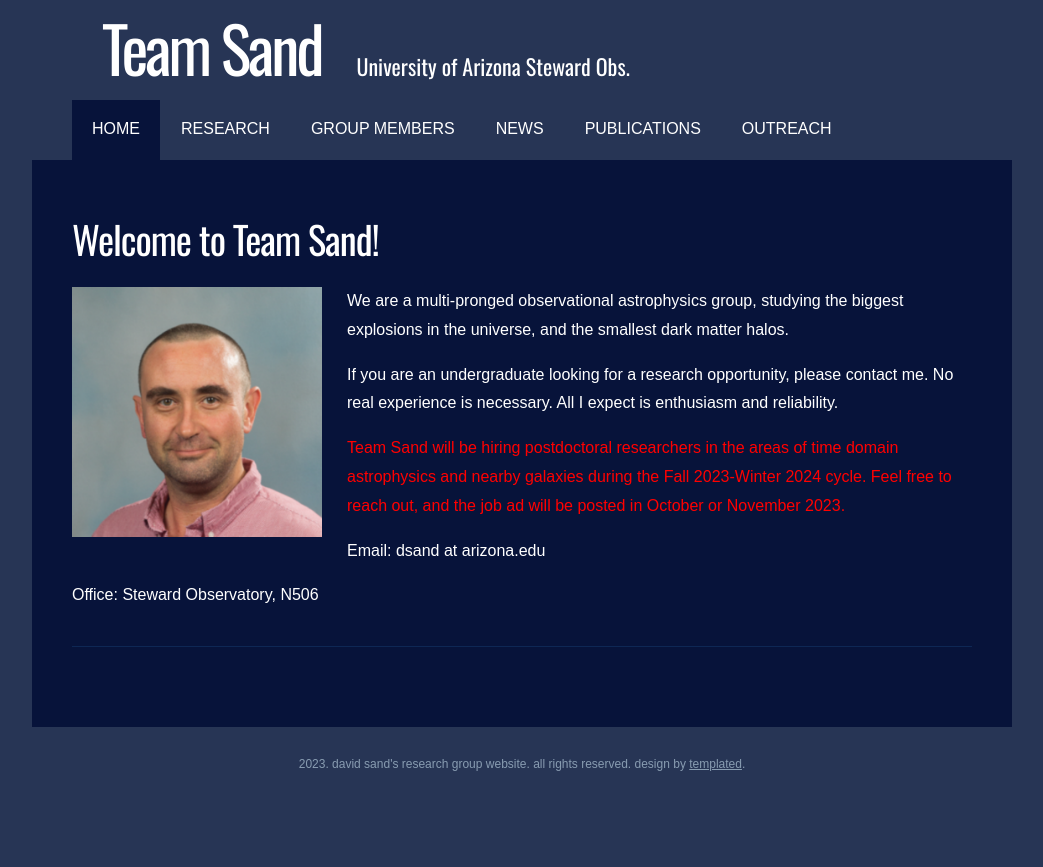
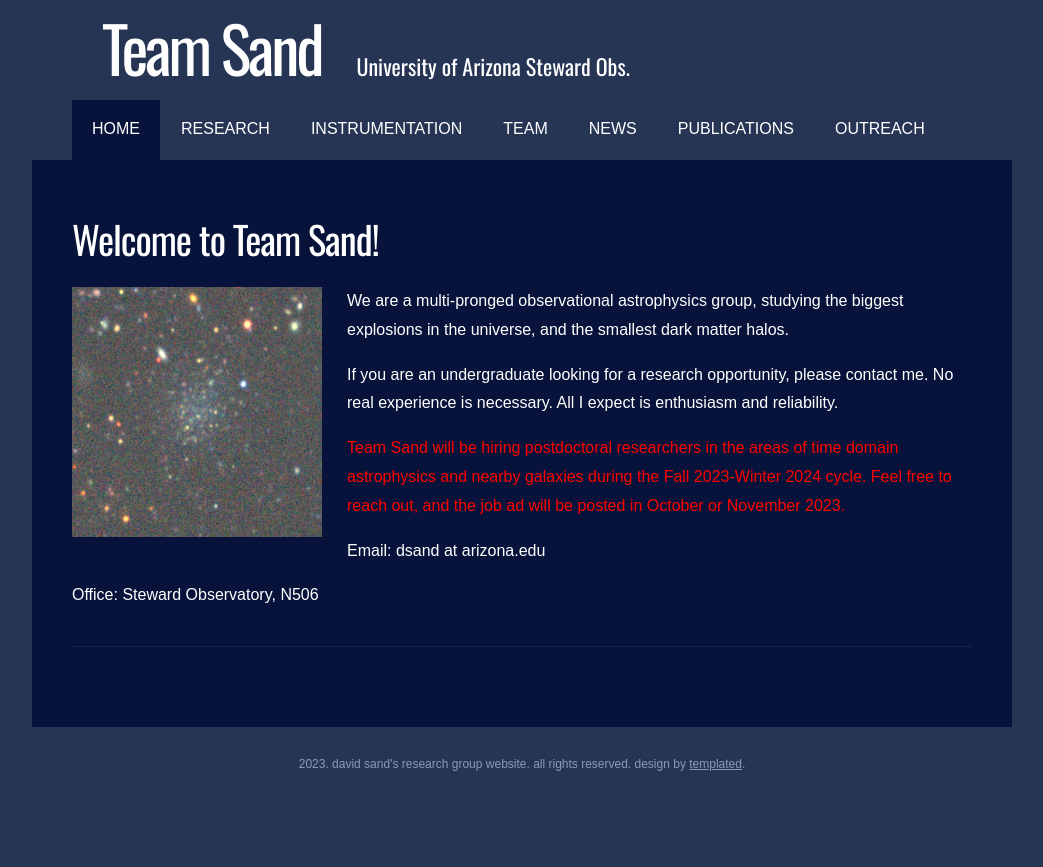
Before and after one commit to dsand/dsand.github.io, a plain HTML site: page index.html in a window 1280 px wide. Shown: the whole page, without its empty margins (118-1161 px from the left). Drawn offline with nearby package versions, Linux system fonts and the light colour scheme.

Commit message:
Added TucB image

```diff
--- a/index.html
+++ b/index.html
@@ -31,7 +31,8 @@ Released   : 20120528
 		<ul>
 			<li class="current_page_item"><a href="#">Home</a></li>
 			<li><a href="./research.html">Research</a></li>
-			<li><a href="./members.html">Group Members</a></li>
+			<li><a href="./instr.html">Instrumentation</a></li>
+			<li><a href="./members.html">Team</a></li>
 			<li><a href="./news.html">News</a></li>
 			<li><a href="./pub.html">Publications</a></li>
 			<li><a href="./outreach.html">Outreach</a></li>
@@ -47,7 +48,7 @@ Released   : 20120528
 -->
 	<div class="post">
 			<h2 class="title">Welcome to Team Sand!</h2>
-			<p> <img src="images/mypic.png" alt="" width="250" height="250" class="alignleft" /> We are a multi-pronged observational astrophysics group, studying the biggest explosions in the universe, and the smallest dark matter halos. </p>
+			<p> <img src="images/TucB_zoom.png" alt="" width="250" height="250" class="alignleft" /> We are a multi-pronged observational astrophysics group, studying the biggest explosions in the universe, and the smallest dark matter halos. </p>
 			<p>If you are an undergraduate looking for a research opportunity, please contact me.  No real experience is necessary. All I expect is enthusiasm and reliability.  <br />
 			</p>
 			<p><font color="red">Team Sand will be hiring postdoctoral researchers in the areas of time domain astrophysics and nearby galaxies during the Fall 2023-Winter 2024 cycle.  Feel free to reach out, and the job ad will be posted in October or November 2023. </font> <br />
```
Also changed, not shown: images/TucB_zoom.png (added).
